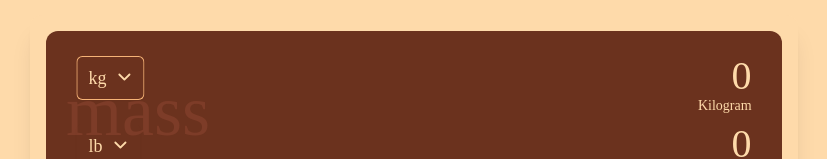
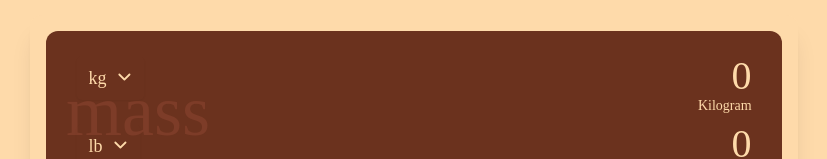
Before and after one commit to AllanKirui/calculate-it, a Vue app: page /mass in a window 1280 px wide. Shown: the part 165-324 px from the top of the page, without its empty margins (226-1053 px from the left). Built offline with nearby package versions, Linux system fonts and the light colour scheme.

Commit message:
Update markup for the mass units

```diff
--- a/src/components/ui/TheDropdown.vue
+++ b/src/components/ui/TheDropdown.vue
@@ -3,8 +3,7 @@
     <!-- Initial Option -->
     <div>
       <MenuButton
-        class="inline-flex w-full justify-center gap-x-1.5 rounded-md px-3 py-2 text-lg text-navajo-white shadow-sm ring-inset ring-mellow-apricot"
-        :class="[isActive ? 'ring-1' : '']"
+        class="inline-flex w-full justify-center gap-x-1.5 rounded-md px-3 py-2 text-lg text-navajo-white shadow-sm"
       >
         {{ activeUnit }}
         <ChevronDownIcon
```
